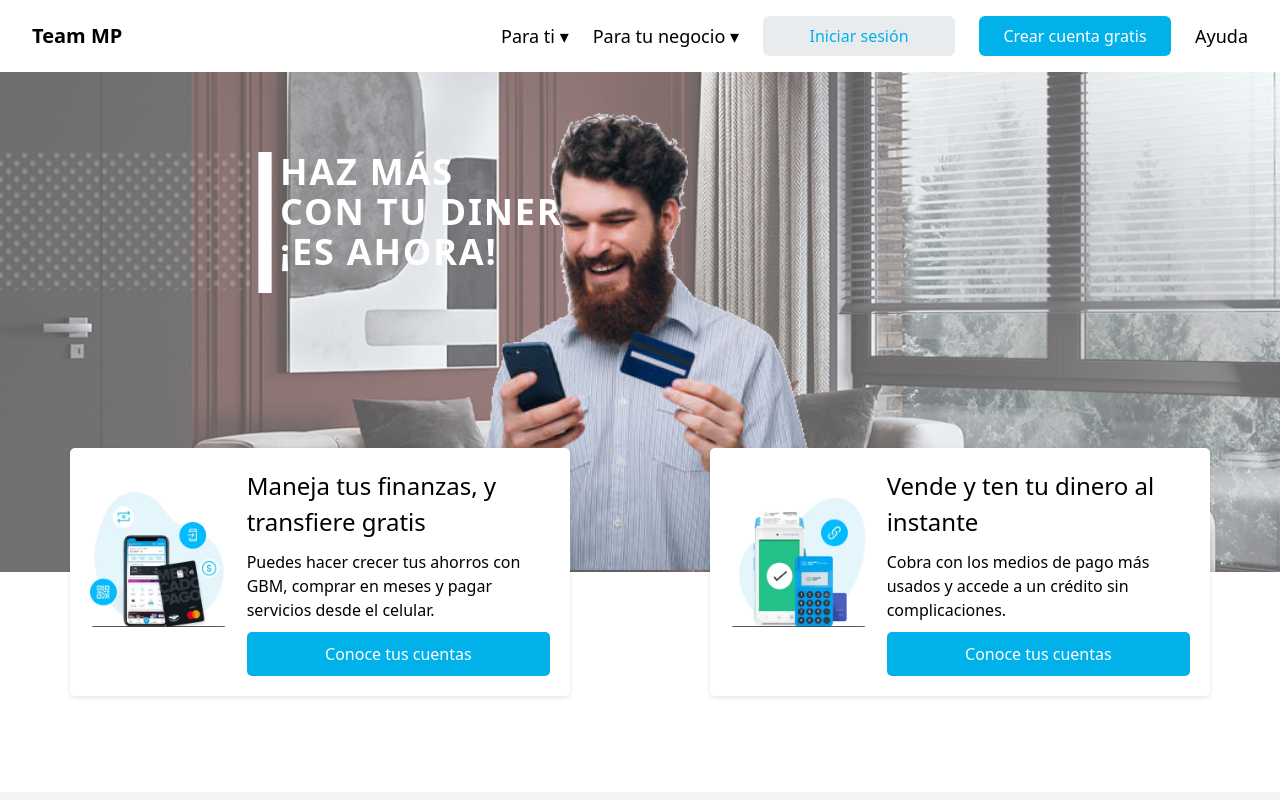
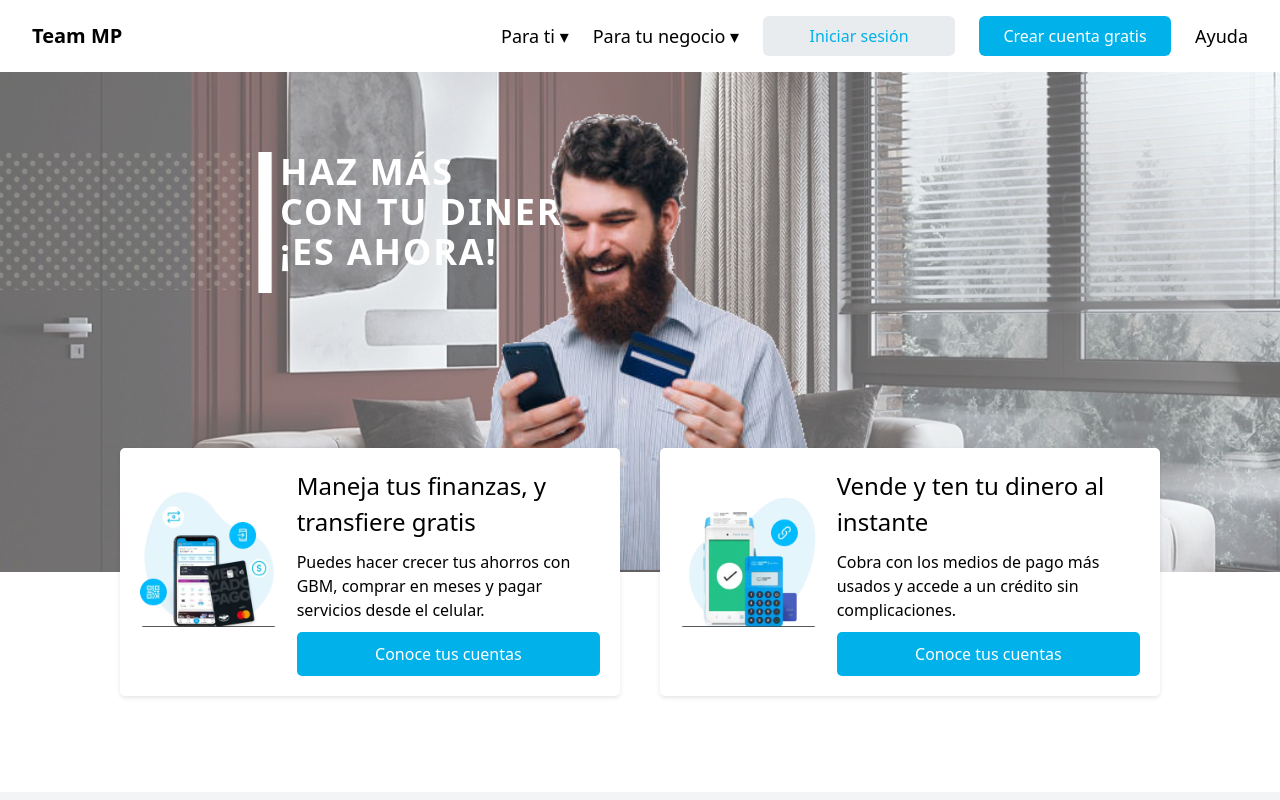
Before and after one commit to illiCristian/NestJs-Backend-Wallet, a Next.js app in the folder client/: page / in a window 1280 px wide. Shown: the top 800 px of the page. Built offline with nearby package versions, Linux system fonts and the light colour scheme.

Commit message:
styles on banner

```diff
--- a/client/src/components/navbar-banner/Banner.tsx
+++ b/client/src/components/navbar-banner/Banner.tsx
@@ -56,9 +56,9 @@
           </div>
         </div>
       </section>
-      <div className='flex'>
-        <section className='flex-1 relative'>
-          <div className='container mx-auto flex px-5 py-24 items-center justify-center flex-col'>
+      <div className='vector-container flex'>
+        <section className='vector-container1 flex relative'>
+          <div className='flex flex-1 container mx-auto flex px-5 py-24 items-center justify-center flex-col'>
             <div className='flex space-x-4'>
               <div className='card flex items-center'>
                 <Image
@@ -87,8 +87,8 @@
               </div>
             </div>
           </div>
-        </section>
-        <section className='flex-1 relative'>
+          {/* </section> */}
+          {/* <section className='flex-1 relative'>*/}
           <div className='container mx-auto flex px-5 py-24 items-center justify-center flex-col'>
             <div className='card flex items-center'>
               <Image
--- a/client/src/components/navbar-banner/styles.css
+++ b/client/src/components/navbar-banner/styles.css
@@ -63,3 +63,6 @@
   .banner-dot{
     opacity: 0.2;
  }
+ .vector-container{
+    justify-content: center;
+ }
```
